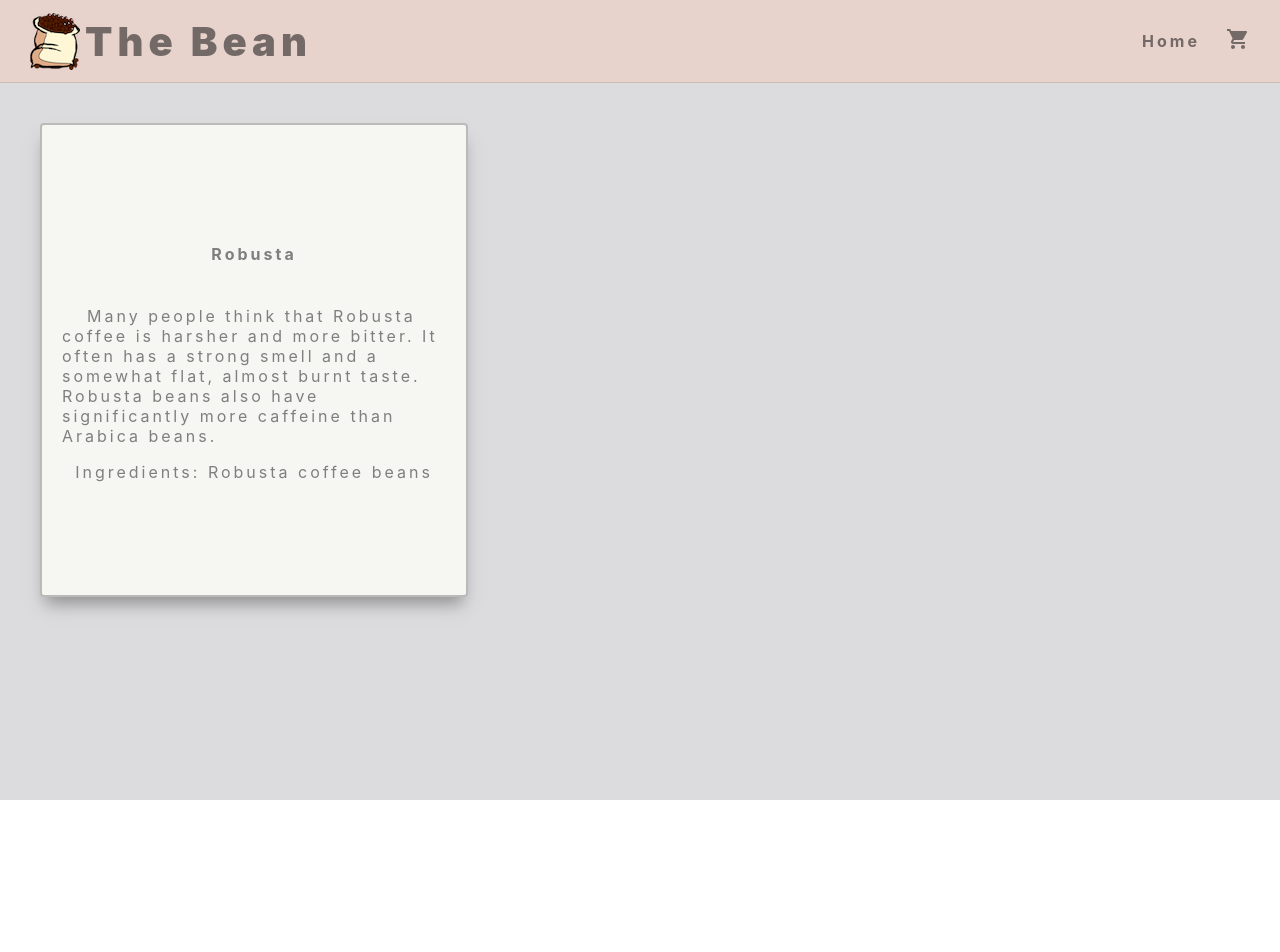
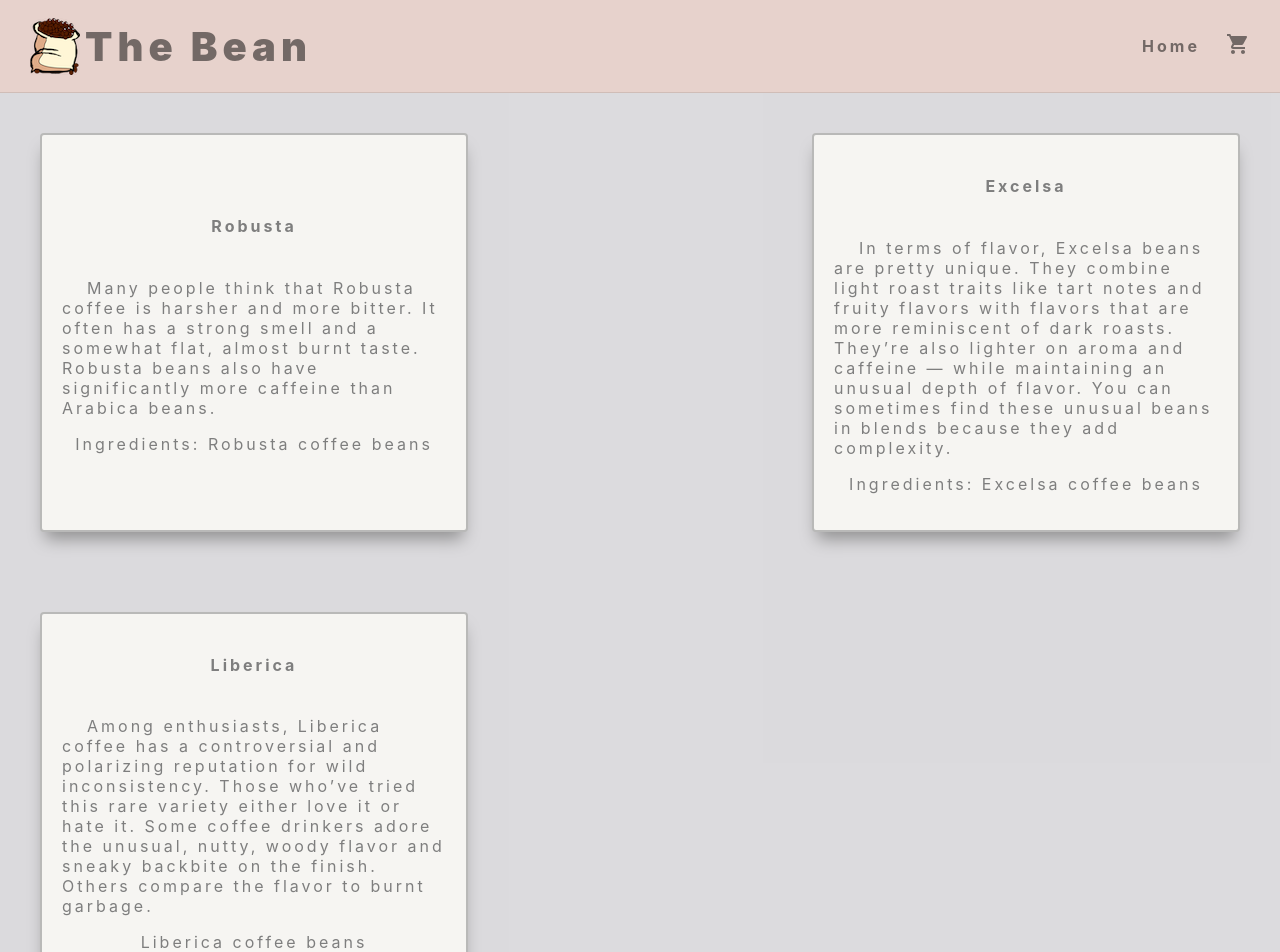
Before and after one commit to tatmil-99/The-Bean, a React (Create React App) app: page / in a window 1280 px wide. Shown: the top 952 px of the page. Before the commit the page ends 800 px from the top, so only its background shows below. Built offline with nearby package versions, Linux system fonts and the light colour scheme.

Commit message:
page border issues fixed

```diff
--- a/src/App.js
+++ b/src/App.js
@@ -24,21 +24,31 @@ function App() {
           <Route path="*" component={PgNotFnd} />
         </Switch>
       </Router>
+      <Footer>
+
+      </Footer>
     </AppDiv>
   );
 }
 
 // STYLING FOR APPDIV CONTAINER
 const AppDiv = styled.div`
-  height: 100vh;
-  width: 100vw;
+  min-height: 100vh;
+  min-width: 100vw;
   display: flex;
   flex-direction: column;
-  position: fixed;
-  top: 0;
-  right: 0;
-  left: 0;
+  position: relative;
+  overflow: hidden;
+  padding-bottom: 100px;
+
+`;
+
+const Footer = styled.div`
+  position: absolute;
   bottom: 0;
+  width: 100%;
+  height: 100px;
+  background-color: #868B8E;
 `;
 
 export default App;
--- a/src/components/Home.js
+++ b/src/components/Home.js
@@ -10,11 +10,23 @@ const Home = () => {
 
   return (
     <HomeDiv>
-      {<DataDiv>
+      {<DataDiv0>
           <h4>{items[0].title}</h4><br></br>
           <pd>{items[0].description}</pd>
           <p>{items[0].ingredients[0]}</p>
-       </DataDiv>
+       </DataDiv0>
+      }
+      {<DataDiv1>
+          <h4>{items[1].title}</h4><br></br>
+          <pd>{items[1].description}</pd>
+          <p>{items[1].ingredients[0]}</p>
+       </DataDiv1>
+      }
+       {<DataDiv2>
+          <h4>{items[2].title}</h4><br></br>
+          <pd>{items[2].description}</pd>
+          <p>{items[2].ingredients[0]}</p>
+       </DataDiv2>
       }
 
     </HomeDiv>
@@ -23,17 +35,18 @@ const Home = () => {
 
 // STYLING FOR HOMEDIV CONTAINER
 const HomeDiv = styled.div`
-  height: 100vh;
-  width: 100vw;
+  /* height: 100vh; */
+  /* width: 100vw; */
   display: flex;
   flex-direction: row;
   justify-content: space-between;
   flex-wrap: wrap;
   background-color: #B9B7BD;
   opacity: .5;
+
 `;
 
-const DataDiv = styled.div`
+const DataDiv0 = styled.div`
   background-color: #EEEDE7;
   color: rgb(0, 0, 0);
   display: flex;
@@ -41,7 +54,7 @@ const DataDiv = styled.div`
   justify-content: center;
   align-items: center;
   flex-wrap: wrap;
-  height: 60%;
+  max-height: 65%;
   width: 30%;
   margin: 40px;
   padding: 20px;
@@ -59,5 +72,56 @@ const DataDiv = styled.div`
   }
 `;
 
+const DataDiv1 = styled.div`
+  background-color: #EEEDE7;
+  color: rgb(0, 0, 0);
+  display: flex;
+  flex-direction: column;
+  justify-content: center;
+  align-items: center;
+  flex-wrap: wrap;
+  max-height: 65%;
+  width: 30%;
+  margin: 40px;
+  padding: 20px;
+  border-radius: 4px;
+  border: 2px solid rgba(0, 0, 0, .5);
+  letter-spacing: 3px;
+  box-shadow: 0px 12px 16px -5px rgb(0 0 0 / 80%);
+
+  pd {
+    text-indent: 25px;
+  }
+
+  &:hover {
+    border: 2px solid rgba(0, 0, 0, .8);
+  }
+`;
+
+const DataDiv2 = styled.div`
+  background-color: #EEEDE7;
+  color: rgb(0, 0, 0);
+  display: flex;
+  flex-direction: column;
+  justify-content: center;
+  align-items: center;
+  flex-wrap: wrap;
+  max-height: 65%;
+  width: 30%;
+  margin: 40px;
+  padding: 20px;
+  border-radius: 4px;
+  border: 2px solid rgba(0, 0, 0, .5);
+  letter-spacing: 3px;
+  box-shadow: 0px 12px 16px -5px rgb(0 0 0 / 80%);
+
+  pd {
+    text-indent: 25px;
+  }
+
+  &:hover {
+    border: 2px solid rgba(0, 0, 0, .8);
+  }
+`;
 
 export default Home;
--- a/src/components/Nav.js
+++ b/src/components/Nav.js
@@ -38,6 +38,7 @@ const NavMenu = styled.nav`
   right: 0;
   left: 0;
   border-bottom: solid 1.5px rgba(0, 0, 0, 0.1);
+  z-index: 1;
 
   h1 {
     padding: 0px 15px;
--- a/src/index.css
+++ b/src/index.css
@@ -1,9 +1,11 @@
+html,
 body {
-  display: block;
   height: 100vh;
   width: 100vw;
   margin: 0;
   padding: 0;
+  position: relative;
+
   font-family: -apple-system, BlinkMacSystemFont, "Segoe UI", "Roboto", "Oxygen",
     "Ubuntu", "Cantarell", "Fira Sans", "Droid Sans", "Helvetica Neue",
     sans-serif;
--- a/src/reducers/stateReducer.js
+++ b/src/reducers/stateReducer.js
@@ -12,7 +12,7 @@ const initialState = {
       "title": "Excelsa",
       "description": "In terms of flavor, Excelsa beans are pretty unique. They combine light roast traits like tart notes and fruity flavors with flavors that are more reminiscent of dark roasts. They’re also lighter on aroma and caffeine — while maintaining an unusual depth of flavor. You can sometimes find these unusual beans in blends because they add complexity.",
       "ingredients": [
-        "Excelsa coffee beans"
+        "Ingredients: Excelsa coffee beans"
       ],
       "id": 2
     },
```
